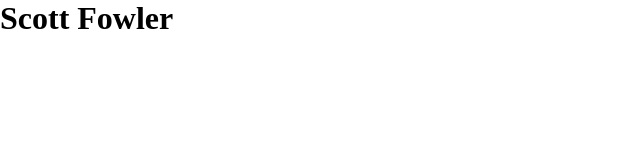
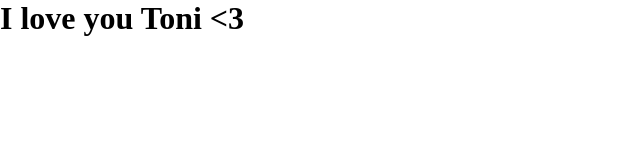
Before and after one commit to sfowler12/sfowler12.github.io, a plain HTML site: page index.html in a window 1280 px wide. Shown: the whole page, without its empty margins (0-640 px from the left). Drawn offline with Linux system fonts and the light colour scheme.

Commit message:
Change some text

```diff
--- a/index.html
+++ b/index.html
@@ -8,7 +8,7 @@
     <link rel="stylesheet" href="./styles/styles.css">
 </head>
 <body>
-<h1>Scott Fowler</h1>
+<h1>I love you Toni <3</h1>
 
 <script src="./scripts/scripts.js"></script>
 </body>
```
